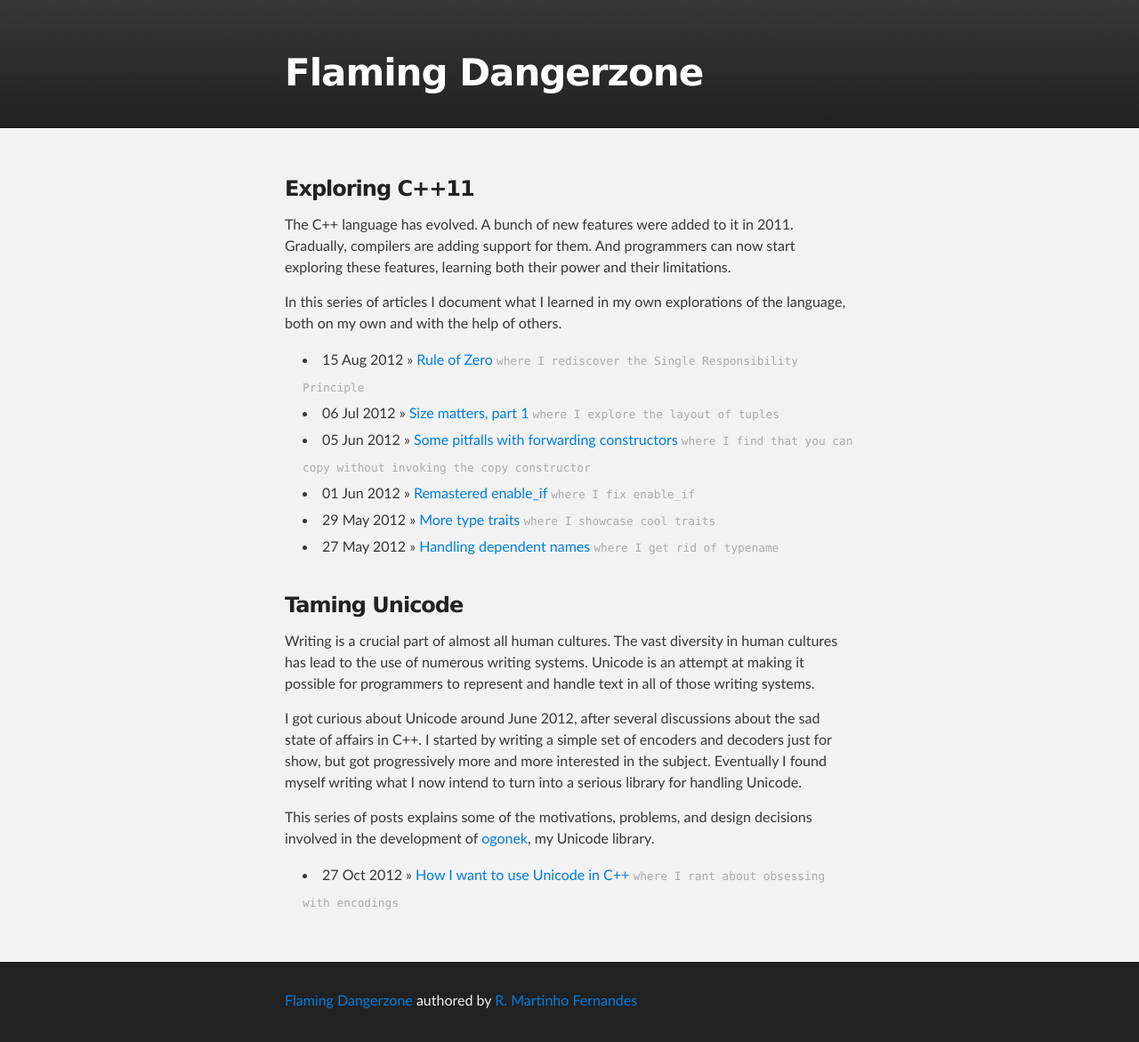
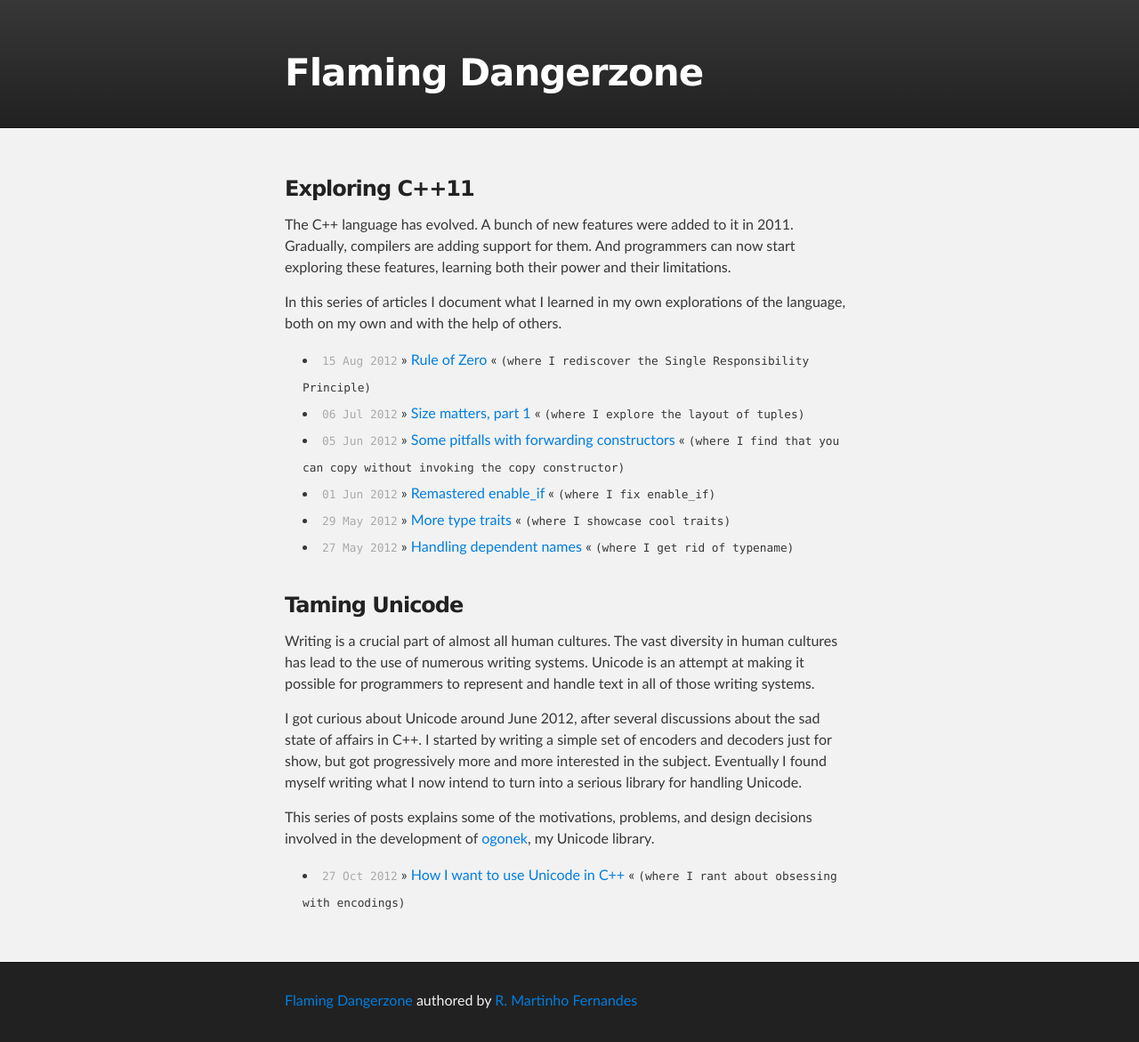
Before and after one commit to rmartinho/flamingdangerzone, a Jekyll site: the page built from index.html, in a window 1280 px wide. Shown: the whole page at 89% size. Built offline with Jekyll 4.4.1, drawn with Linux system fonts in a browser that asks for light colours.

Commit message:
Moar stuff.

```diff
--- a/_includes/post-entry.html
+++ b/_includes/post-entry.html
@@ -1,6 +1,7 @@
       <li>
-        <span class="date">{{ post.date | date_to_string }}</span>
+        <span class="date extra">{{ post.date | date_to_string }}</span>
         &raquo;
         <a href="{{ post.url }}">{{ post.title }}</a>
-        <span class="extra">{{ post.short }}</span>
+        &laquo;
+        <span class="extra">({{ post.short }})</span>
       </li>
--- a/stylesheets/stylesheet.css
+++ b/stylesheets/stylesheet.css
@@ -407,8 +407,11 @@ ul.posts li {
   line-height: 1.75em;
 }
 
+ul.posts span.date {
+  color: #aaa;
+}
+
 ul.posts span.extra {
-  color: #aaa;
   font-family: Monaco, Consolas, monospace;
   font-size: 80%;
 }
```
